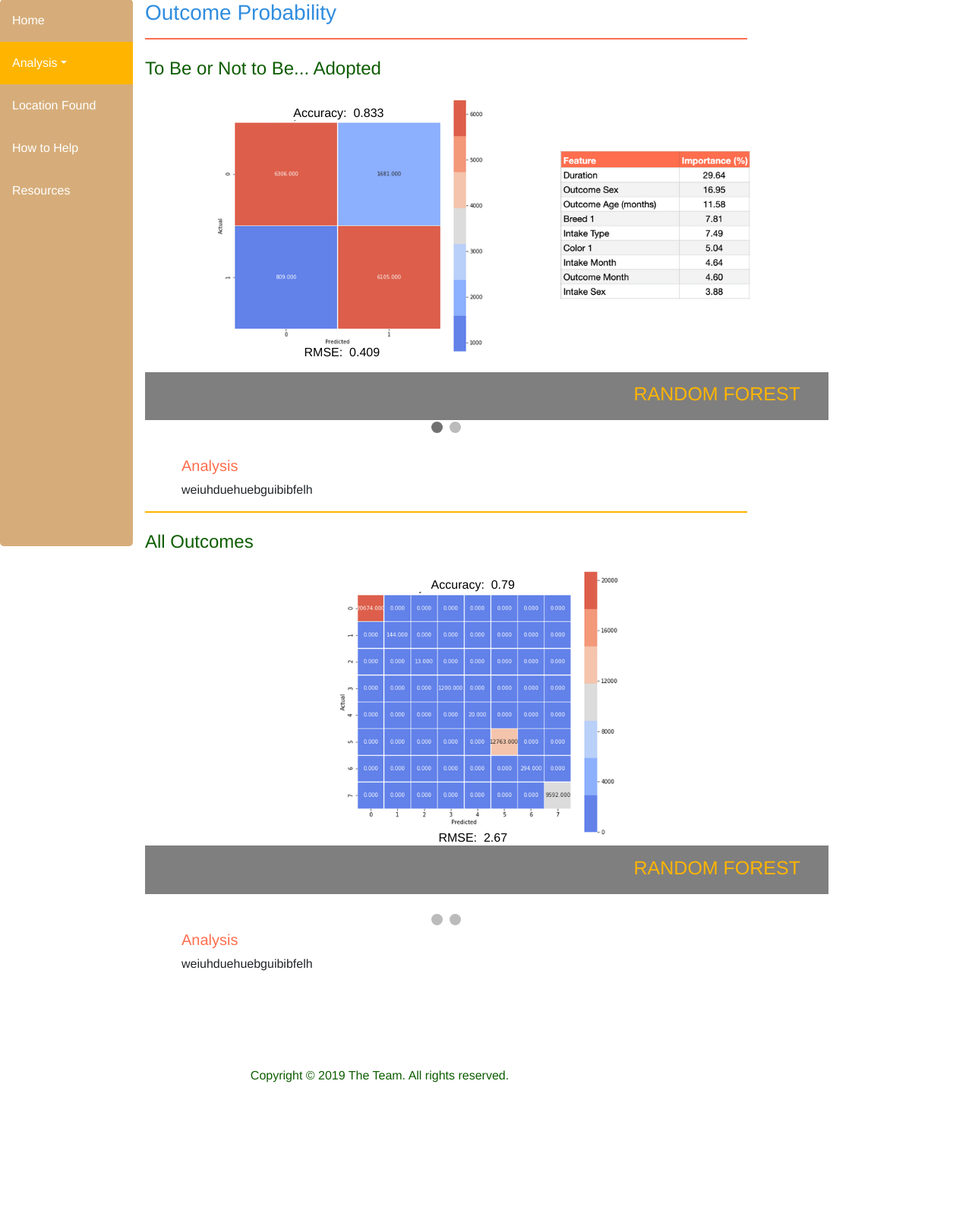
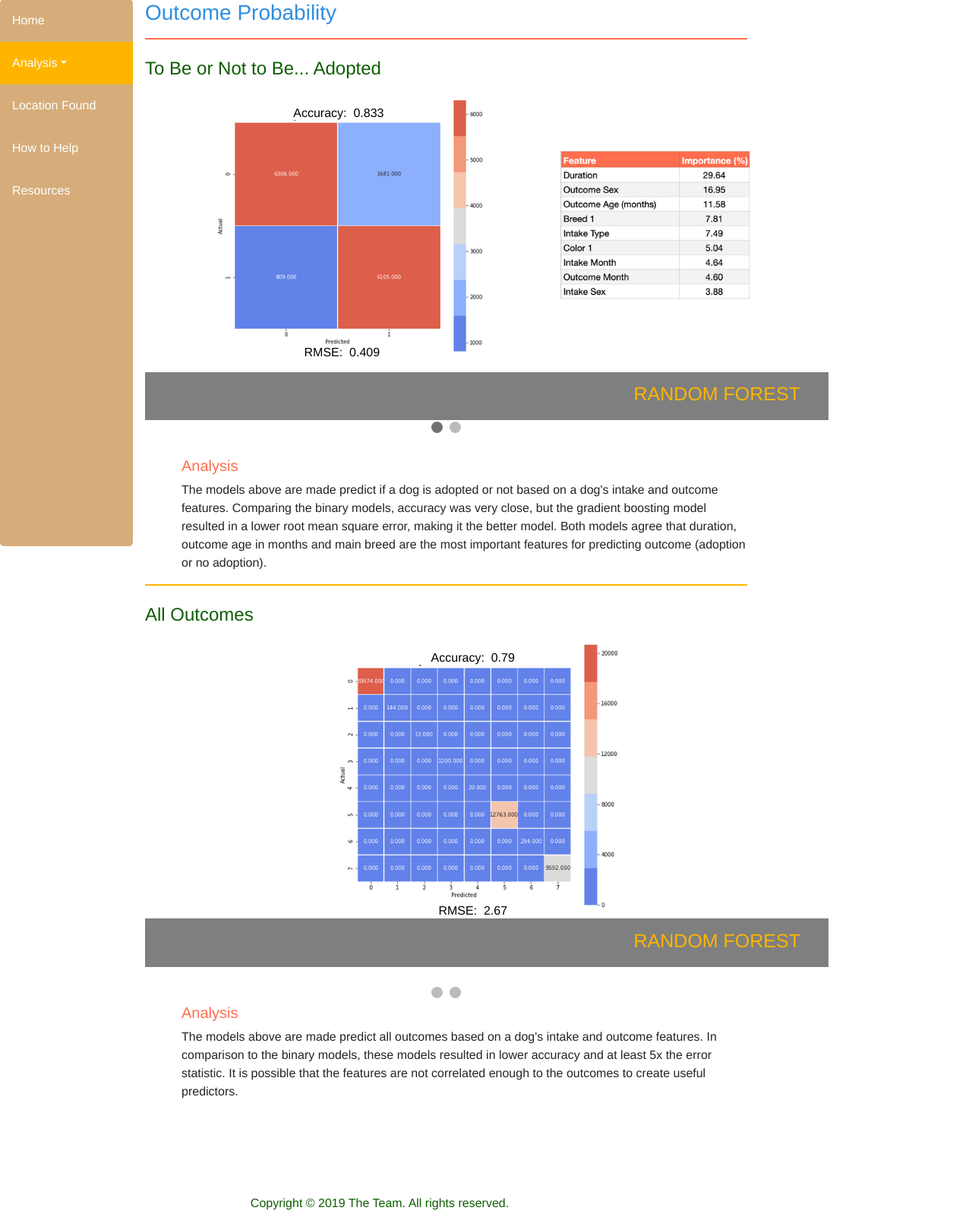
Before and after one commit to DeniseMcK9210/Animal-Adoption, a Flask app: page /adoption in a window 1280 px wide. Shown: the part 91-1697 px from the top of the page at 76% size. Before the commit the page ends 1516 px from the top, so only its background shows below. Run offline with Flask 2, Linux system fonts and the light colour scheme; parts of the project's set-up code (start-up, migrations or seed data) failed here and were passed over; some libraries are stand-ins or nearby versions.

Commit message:
ML writing

```diff
--- a/templates/adoption.html
+++ b/templates/adoption.html
@@ -72,7 +72,7 @@
             </div>
             <br>
             <h5 class="orange ml-5">Analysis</h5>
-            <p class="ml-5">weiuhduehuebguibibfelh</p>
+            <p class="ml-5">The models above are made predict if a dog is adopted or not based on a dog's intake and outcome features. Comparing the binary models, accuracy was very close, but the gradient boosting model resulted in a lower root mean square error, making it the better model. Both models agree that duration, outcome age in months and main breed are the most important features for predicting outcome (adoption or no adoption).</p>
 
             <hr class="hr-y">
             <h4 class="dpurple my-4">All Outcomes</h4>
@@ -102,7 +102,7 @@
               <span class="dot" onclick="currentSlide2(2)"></span>
             </div>
            <h5 class="orange ml-5">Analysis</h5>
-            <p class="ml-5">weiuhduehuebguibibfelh</p>
+            <p class="ml-5">The models above are made predict all outcomes based on a dog's intake and outcome features. In comparison to the binary models, these models resulted in lower accuracy and at least 5x the error statistic. It is possible that the features are not correlated enough to the outcomes to create useful predictors.</p>
             </div>
       </div>
          <script src="{{ url_for('static', filename='js/adoption.js') }}"></script>
--- a/templates/resources.html
+++ b/templates/resources.html
@@ -78,7 +78,8 @@
 
             <hr class="hr-o">
              <h5 class="pink">Machine Learning</h5>
-            <p>ML info here info here </p>
+            <p>4 models were used to find the probability of outcome type(adopted, return to owner, transfer, euthanized,           died) based on each dog's intake and outcome data. 2 of the 4 models are binary focusing on the adoption outcome. One binary model is a random forest model, while the oter is a gradient boosting model. The other 2 assess all outcomes as random forest and gradient boosting models as well.
+                </p>
 
             <hr class="hr-o">
              <h5 class="pink">The Team</h5>
```
